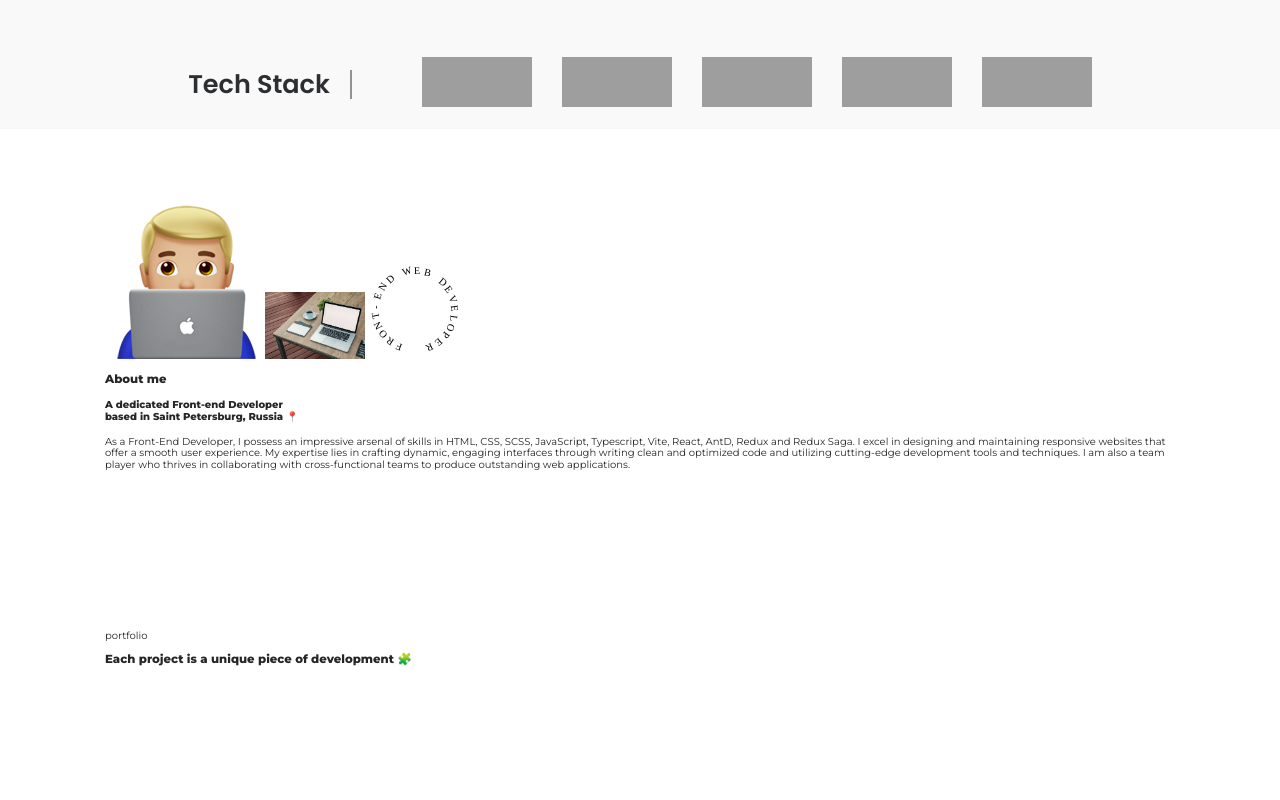
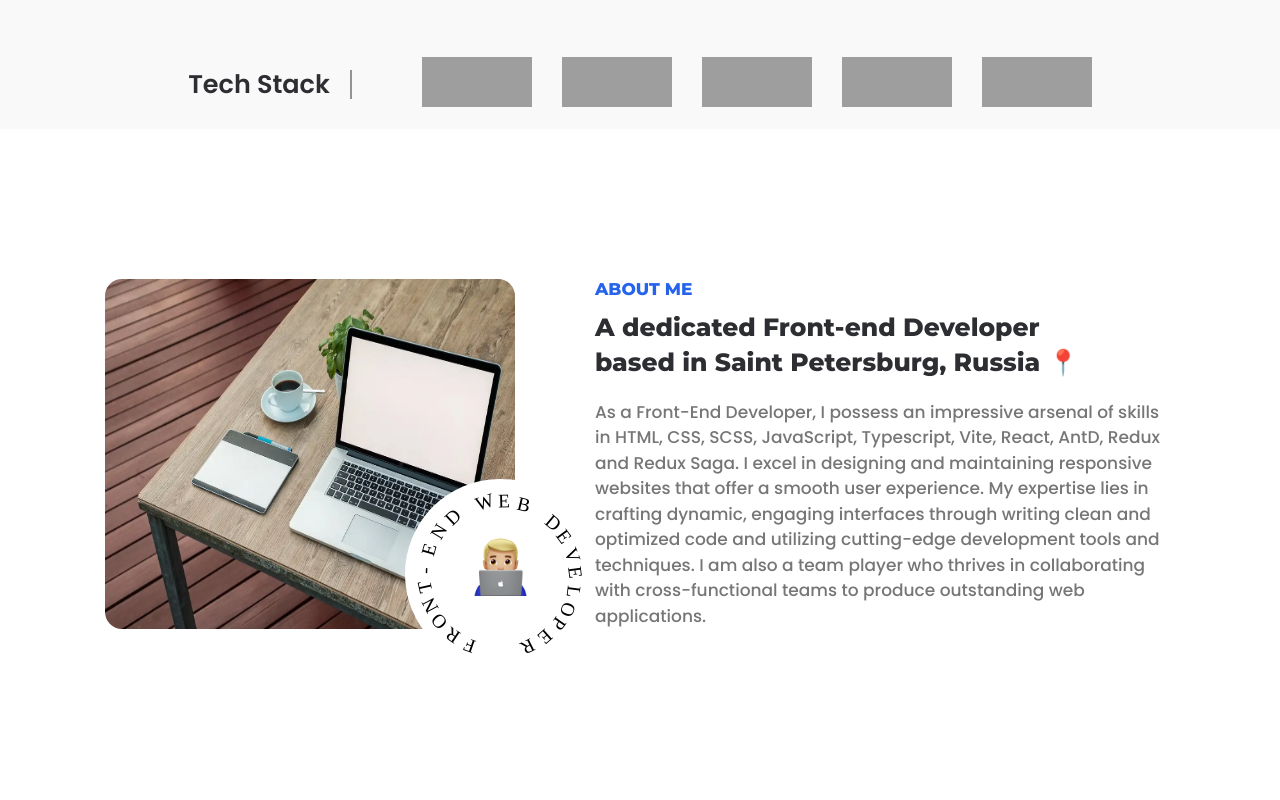
Before and after one commit to ruslannn199/portfolio, a React (Vite) app: page / in a window 1280 px wide. Shown: the part 760-1560 px from the top of the page. Built offline with nearby package versions, Linux system fonts and the light colour scheme; grey boxes are pictures that could not be loaded; a web font is replaced by a local one.

Commit message:
feat(components): style about page

```diff
--- a/src/components/About/index.tsx
+++ b/src/components/About/index.tsx
@@ -5,22 +5,22 @@ import Wrapper from '../Wrapper';
 
 const About: React.FC = () => {
   return (
-    <section id="about" className="about section">
+    <section id="about" className="about">
       <Wrapper>
         <div className="about__content">
           <div className="about__images">
             <img src={WorkingEmoji} alt="working" className="about__working-emoji" />
             <img width={100} src={AboutImg} alt="workplace" className="about__workplace" />
             <span>
-              <img width={100} src={RoundedText} alt="frontend web-developer" />
+              <img className="about__profession" width={100} src={RoundedText} alt="frontend web-developer" />
             </span>
           </div>
           <article className="about__article">
-            <h3>About me</h3>
-            <h4>
+            <h3 className="about__title">About me</h3>
+            <h4 className="about__subtitle">
               A dedicated Front-end Developer <br /> based in Saint Petersburg, Russia 📍
             </h4>
-            <p>
+            <p className="about__text">
               As a Front-End Developer, I possess an impressive arsenal
               of skills in HTML, CSS, SCSS, JavaScript, Typescript, Vite, React, AntD, Redux and Redux Saga.
               I excel in designing and maintaining responsive websites that
--- /dev/null
+++ b/src/styles/components/about.less
@@ -0,0 +1,123 @@
+.about {
+  padding: 15rem 0;
+
+  @media @tablet-view {
+    padding: 8rem 0;
+  }
+
+  &__content {
+    .flex();
+    gap: 8rem;
+
+    @media @tablet-view {
+      flex-wrap: wrap;
+      text-align: center;
+    }
+  }
+
+  &__images {
+    position: relative;
+
+    span {
+      width: 19rem;
+      height: 19rem;
+      position: absolute;
+      top: 20rem;
+      left: 30rem;
+      border-radius: 50%;
+      background-color: @background-color;
+
+      @media @tablet-view {
+        width: 17rem;
+        height: 17rem;
+        bottom: -.3rem;
+        right: 19rem;
+      }
+
+      @media @landscape-view {
+        display: none;
+      }
+    }
+  }
+
+  &__workplace {
+    width: 41rem;
+    height: 35rem;
+    border-radius: 1.7rem;
+
+    @media @tablet-view {
+      margin-bottom: 3.5rem;
+    }
+
+    @media @portrait-view {
+      width: 90%;
+      height: auto;
+    }
+  }
+
+  &__working-emoji {
+    position: absolute;
+    z-index: 15;
+    width: 6rem;
+    bottom: 3.5rem;
+    left: 36.5rem;
+
+    @media @tablet-view {
+      bottom: 7.5rem;
+      left: 35.5rem;
+    }
+
+    @media @landscape-view {
+      display: none;
+    }
+  }
+
+  &__profession {
+    width: 19rem;
+    animation: rotate 9s linear infinite;
+
+    @media @tablet-view {
+      width: 17rem;
+    }
+  }
+
+  &__article {
+    padding-right: 1.5rem;
+
+    @media @tablet-view {
+      max-width: 54rem;
+      margin: 0 auto;
+    }
+
+    @media @portrait-view {
+      padding-right: 0;
+    }
+  }
+
+  &__title {
+    font-size: @text-size;
+    color: @subtitle-color;
+    text-transform: uppercase;
+    font-weight: 700;
+    margin: 0;
+    margin-bottom: 1rem;
+  }
+
+  &__subtitle {
+    font-size: @title-size;
+    font-family: @title-font;
+    line-height: 1.4;
+    margin: 0;
+    margin-bottom: 2rem;
+    color: @black-shade;
+  }
+
+  &__text {
+    font-size: @text-size;
+    font-family: @text-font;
+    color: @text-color;
+    font-weight: 500;
+    line-height: 1.5;
+    margin: 0;
+  }
+}
--- a/src/styles/style.less
+++ b/src/styles/style.less
@@ -6,6 +6,7 @@
 @import 'base/base';
 @import 'base/animations';
 // Components
+@import 'components/about';
 @import 'components/blockscreen';
 @import 'components/hero';
 @import 'components/nav';
```
